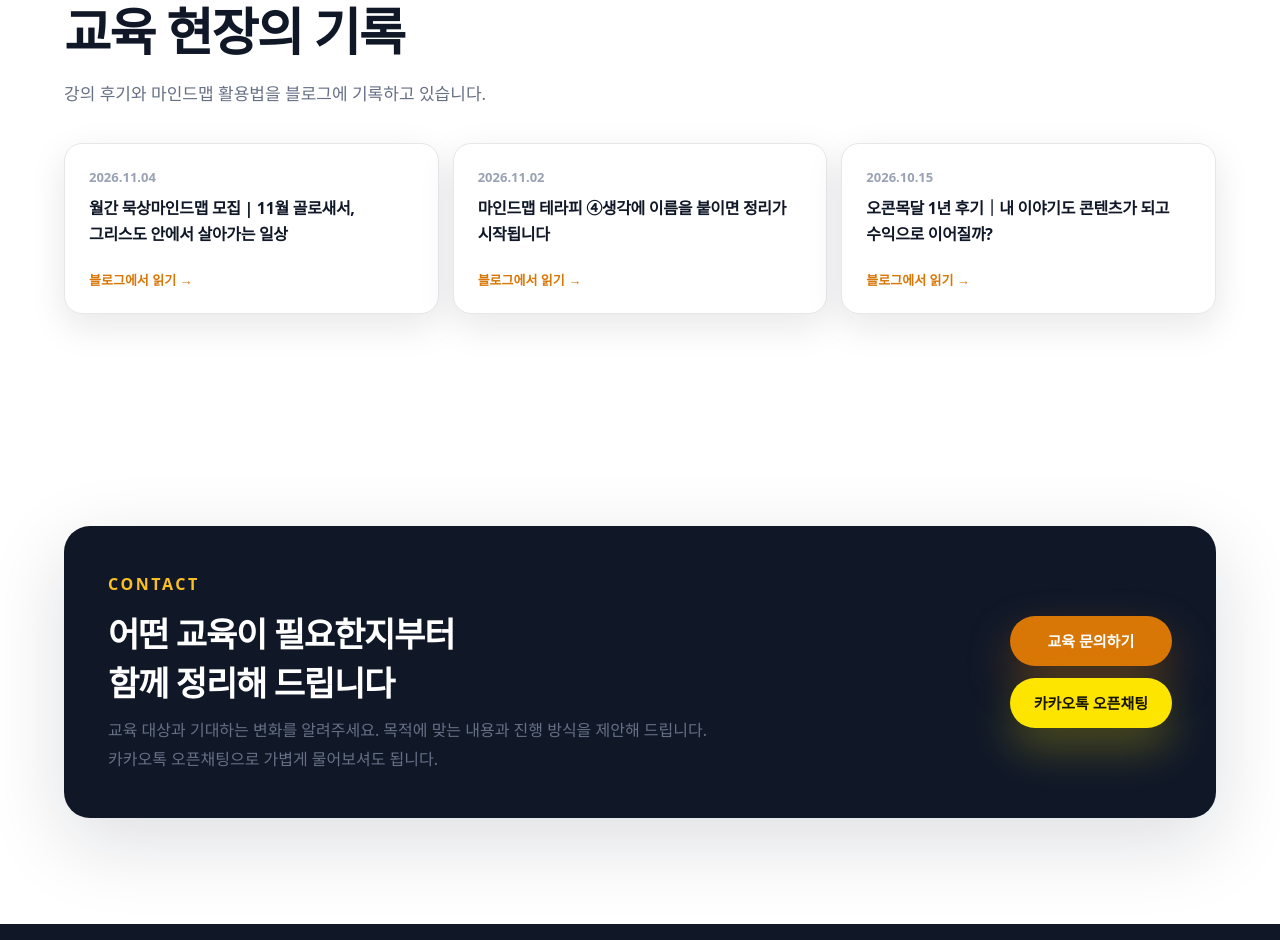
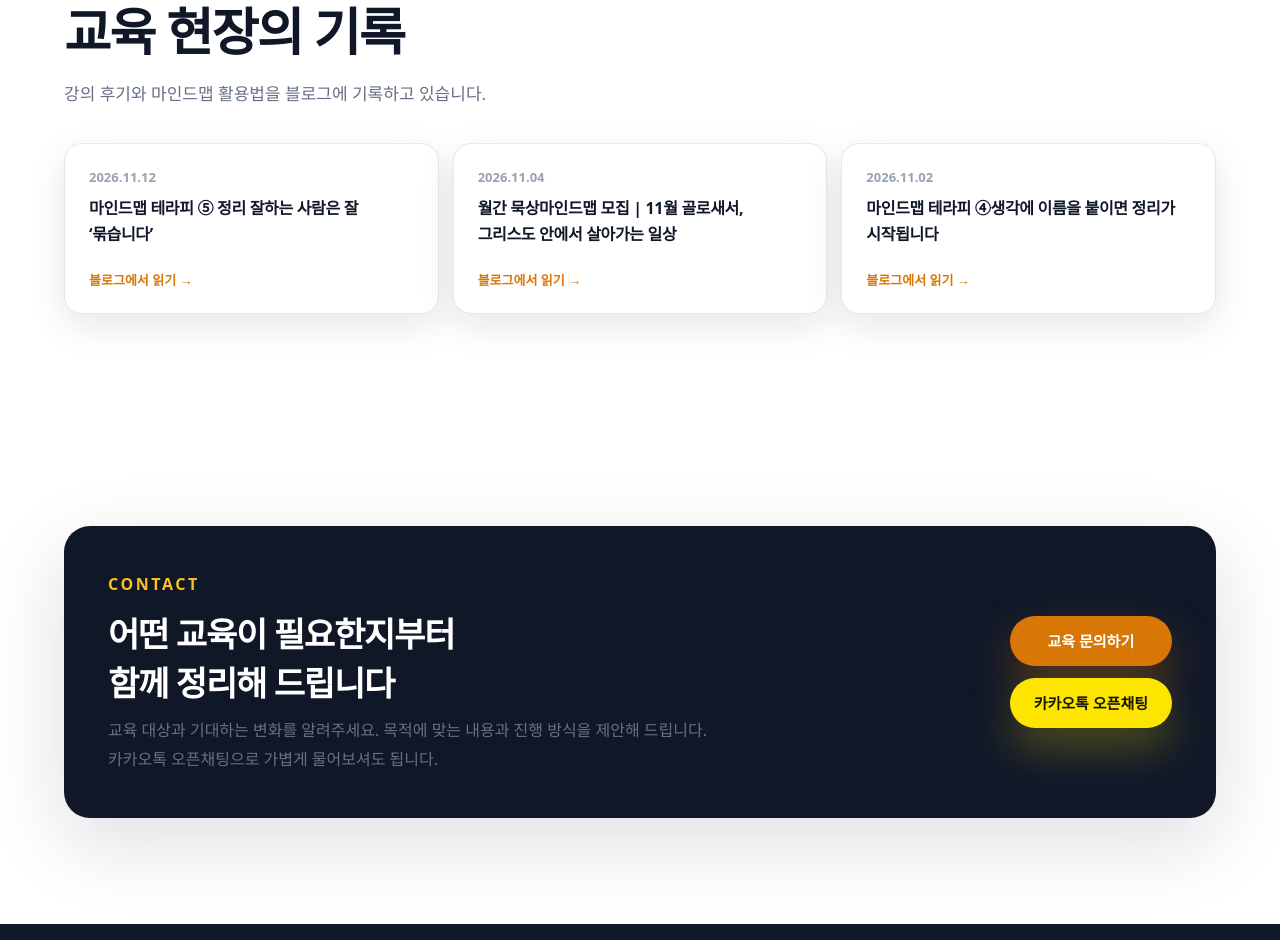
Before and after one commit to muppet0603/mindmaptherapy, a plain HTML site: page index.html in a window 1280 px wide. Shown: the part 8313-9253 px from the top of the page. Drawn offline with Linux system fonts and the light colour scheme; a web font is replaced by a local one.

Commit message:
블로그 최신 글 갱신

```diff
--- a/index.html
+++ b/index.html
@@ -765,6 +765,11 @@ p,li,dd,.hero-copy,.lede-w,.info-card p,.step p,.rec-item span{text-wrap:pretty}
     </div>
     <!-- BLOG:START -->
     <div class="posts">
+      <a class="post" href="https://blog.naver.com/gloshim/224474313410" target="_blank" rel="noopener">
+        <span class="date">2026.11.12</span>
+        <span class="title">마인드맵 테라피 ⑤ 정리 잘하는 사람은 잘 ‘묶습니다’</span>
+        <span class="more">블로그에서 읽기 →</span>
+      </a>
       <a class="post" href="https://blog.naver.com/gloshim/224464928663" target="_blank" rel="noopener">
         <span class="date">2026.11.04</span>
         <span class="title">월간 묵상마인드맵 모집 | 11월 골로새서, 그리스도 안에서 살아가는 일상</span>
@@ -773,11 +778,6 @@ p,li,dd,.hero-copy,.lede-w,.info-card p,.step p,.rec-item span{text-wrap:pretty}
       <a class="post" href="https://blog.naver.com/gloshim/224462091541" target="_blank" rel="noopener">
         <span class="date">2026.11.02</span>
         <span class="title">마인드맵 테라피 ④생각에 이름을 붙이면 정리가 시작됩니다</span>
-        <span class="more">블로그에서 읽기 →</span>
-      </a>
-      <a class="post" href="https://blog.naver.com/gloshim/224443138201" target="_blank" rel="noopener">
-        <span class="date">2026.10.15</span>
-        <span class="title">오콘목달 1년 후기｜내 이야기도 콘텐츠가 되고 수익으로 이어질까?</span>
         <span class="more">블로그에서 읽기 →</span>
       </a>
     </div>
```
